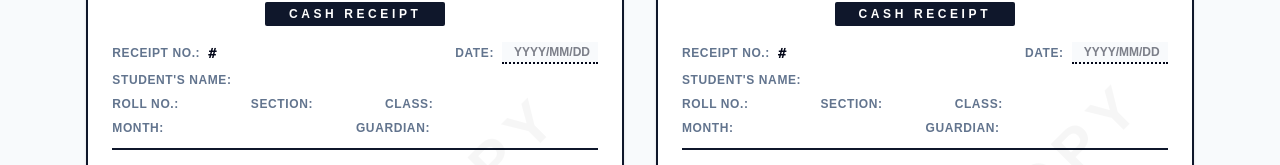
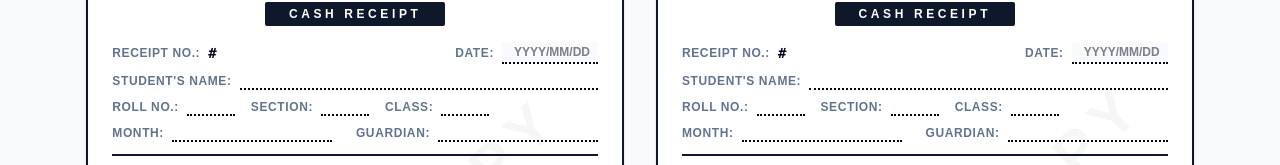
Before and after one commit to Rajbhusal999/rajschool-management, a React app in the folder frontend/: page /billing/student-fees/1 in a window 1280 px wide. Shown: the part 424-589 px from the top of the page. Built offline with nearby package versions, Linux system fonts and the light colour scheme; no server answers; the database is empty; the HTML template or start-up script is replaced by a standard one.

Commit message:
fix: make dotted lines visible by removing conflicting border-none class

```diff
--- a/frontend/src/pages/StudentFees.jsx
+++ b/frontend/src/pages/StudentFees.jsx
@@ -65,7 +65,7 @@ const ReceiptBody = ({
           <input
             type="text" value={formData.studentName}
             onChange={(e) => setFormData({...formData, studentName: e.target.value})}
-            className="flex-1 bg-transparent border-none border-b-2 border-dotted border-slate-950 p-0 font-black text-slate-950 uppercase tracking-tighter focus:ring-0 focus:border-slate-900"
+            className="flex-1 bg-transparent border-0 border-b-2 border-dotted border-slate-950 p-0 font-black text-slate-950 uppercase tracking-tighter focus:ring-0 focus:border-slate-900"
           />
         </div>
         <div className="flex items-center gap-4 col-span-2">
@@ -74,7 +74,7 @@ const ReceiptBody = ({
             <input
               type="text" value={formData.rollNo}
               onChange={(e) => setFormData({...formData, rollNo: e.target.value})}
-              className="w-12 bg-transparent border-none border-b-2 border-dotted border-slate-950 p-0 font-black text-slate-950 font-mono focus:ring-0 focus:border-slate-900"
+              className="w-12 bg-transparent border-0 border-b-2 border-dotted border-slate-950 p-0 font-black text-slate-950 font-mono focus:ring-0 focus:border-slate-900"
             />
           </div>
           <div className="flex items-center gap-2">
@@ -82,7 +82,7 @@ const ReceiptBody = ({
             <input
               type="text" value={formData.section}
               onChange={(e) => setFormData({...formData, section: e.target.value})}
-              className="w-12 bg-transparent border-none border-b-2 border-dotted border-slate-950 p-0 font-black text-slate-950 uppercase focus:ring-0 focus:border-slate-900"
+              className="w-12 bg-transparent border-0 border-b-2 border-dotted border-slate-950 p-0 font-black text-slate-950 uppercase focus:ring-0 focus:border-slate-900"
             />
           </div>
           <div className="flex items-center gap-2">
@@ -90,7 +90,7 @@ const ReceiptBody = ({
             <input
               type="text" value={formData.class}
               onChange={(e) => setFormData({...formData, class: e.target.value})}
-              className="w-12 bg-transparent border-none border-b-2 border-dotted border-slate-950 p-0 font-black text-slate-950 uppercase focus:ring-0 focus:border-slate-900"
+              className="w-12 bg-transparent border-0 border-b-2 border-dotted border-slate-950 p-0 font-black text-slate-950 uppercase focus:ring-0 focus:border-slate-900"
             />
           </div>
         </div>
@@ -99,13 +99,13 @@ const ReceiptBody = ({
           <input
             type="text" value={formData.month}
             onChange={(e) => setFormData({...formData, month: e.target.value})}
-            className="flex-1 bg-transparent border-none border-b-2 border-dotted border-slate-950 p-0 font-black text-slate-950 uppercase tracking-tighter focus:ring-0 focus:border-slate-900"
+            className="flex-1 bg-transparent border-0 border-b-2 border-dotted border-slate-950 p-0 font-black text-slate-950 uppercase tracking-tighter focus:ring-0 focus:border-slate-900"
           />
           <span className="font-black text-slate-500 uppercase tracking-wider whitespace-nowrap ml-4">{language === 'ne' ? 'अभिभावक:' : 'Guardian:'}</span>
           <input
             type="text" value={formData.guardian}
             onChange={(e) => setFormData({...formData, guardian: e.target.value})}
-            className="flex-1 bg-transparent border-none border-b-2 border-dotted border-slate-950 p-0 font-black text-slate-950 uppercase tracking-tighter focus:ring-0 focus:border-slate-900"
+            className="flex-1 bg-transparent border-0 border-b-2 border-dotted border-slate-950 p-0 font-black text-slate-950 uppercase tracking-tighter focus:ring-0 focus:border-slate-900"
           />
         </div>
       </div>
```
